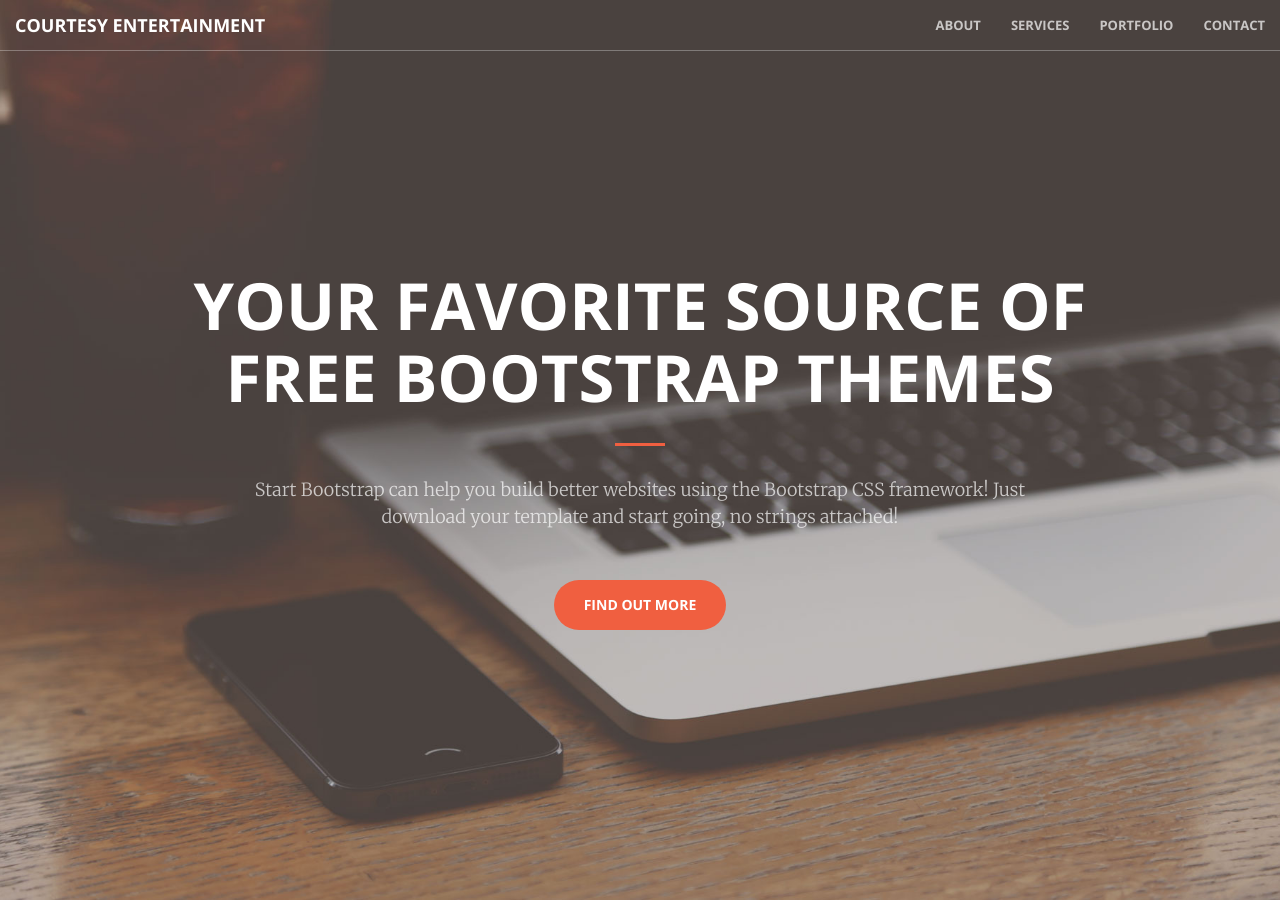
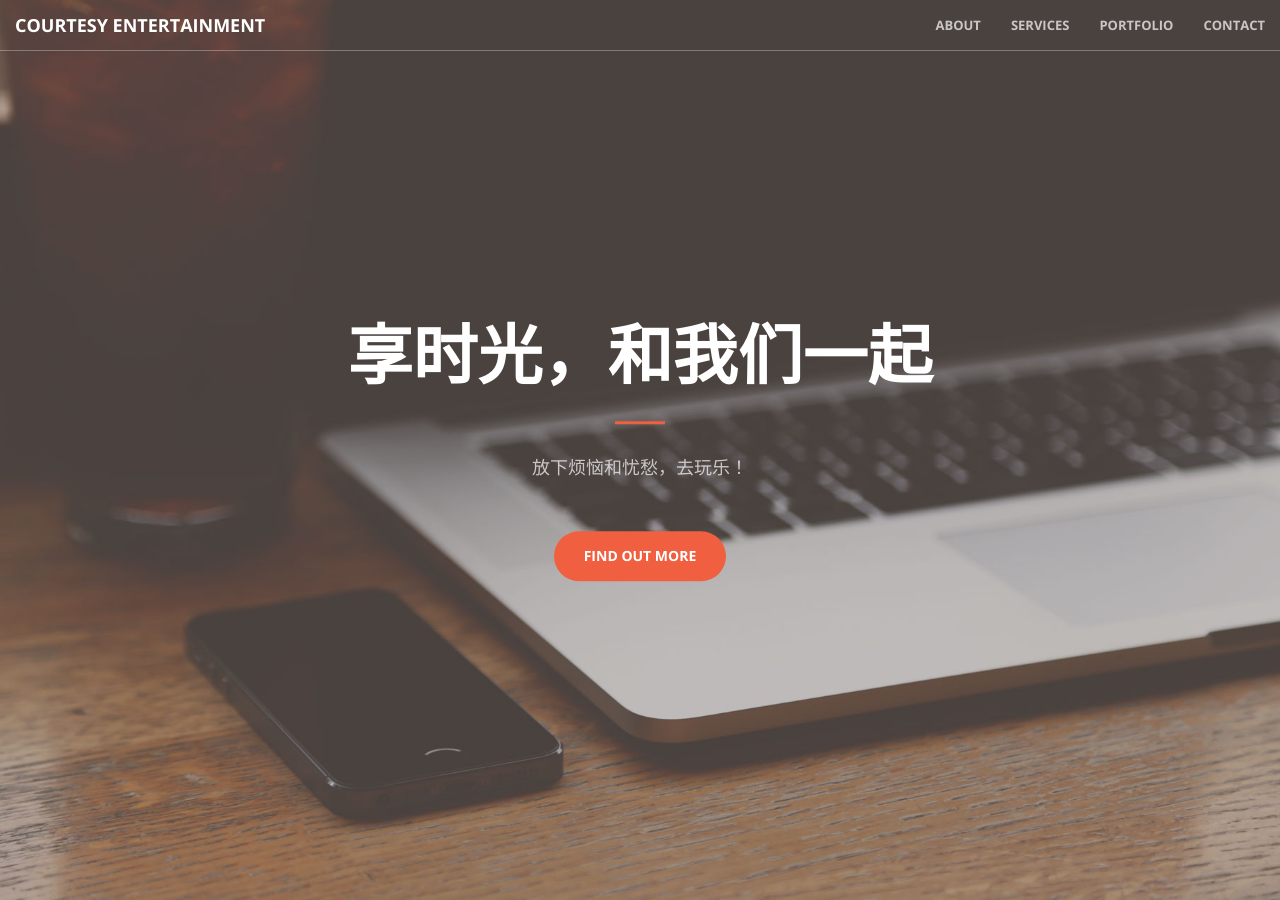
Before and after one commit to VesselJ/s4, a Jekyll site: the page built from index.html, in a window 1280 px wide and 900 px high. Built offline with Jekyll 4.4.1, drawn with Linux system fonts in a browser that asks for light colours.

Commit message:
Update header.html

```diff
--- a/_includes/header.html
+++ b/_includes/header.html
@@ -1,9 +1,9 @@
 <header>
     <div class="header-content">
         <div class="header-content-inner">
-            <h1>Your Favorite Source of Free Bootstrap Themes</h1>
+            <h1>享时光，和我们一起</h1>
             <hr>
-            <p>Start Bootstrap can help you build better websites using the Bootstrap CSS framework! Just download your template and start going, no strings attached!</p>
+            <p>放下烦恼和忧愁，去玩乐！</p>
             <a href="#about" class="btn btn-primary btn-xl page-scroll">Find Out More</a>
         </div>
     </div>
```
